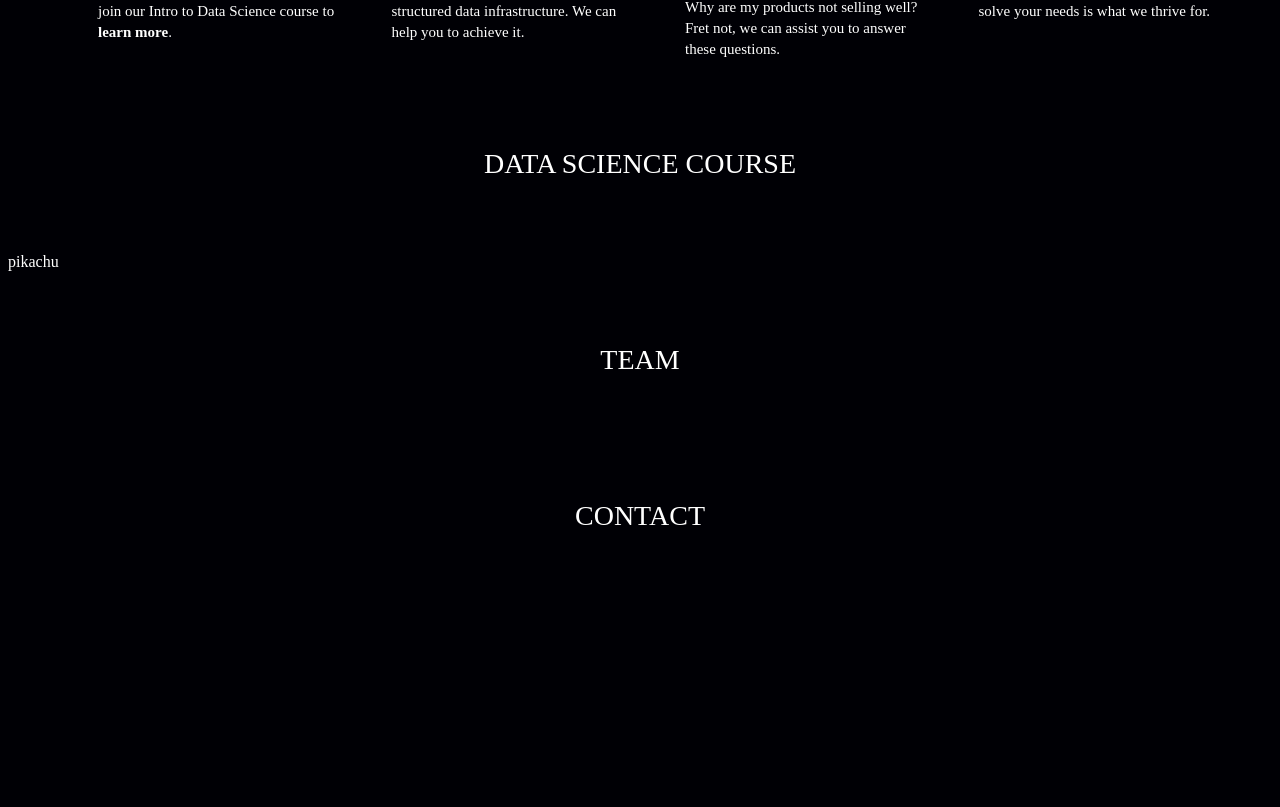
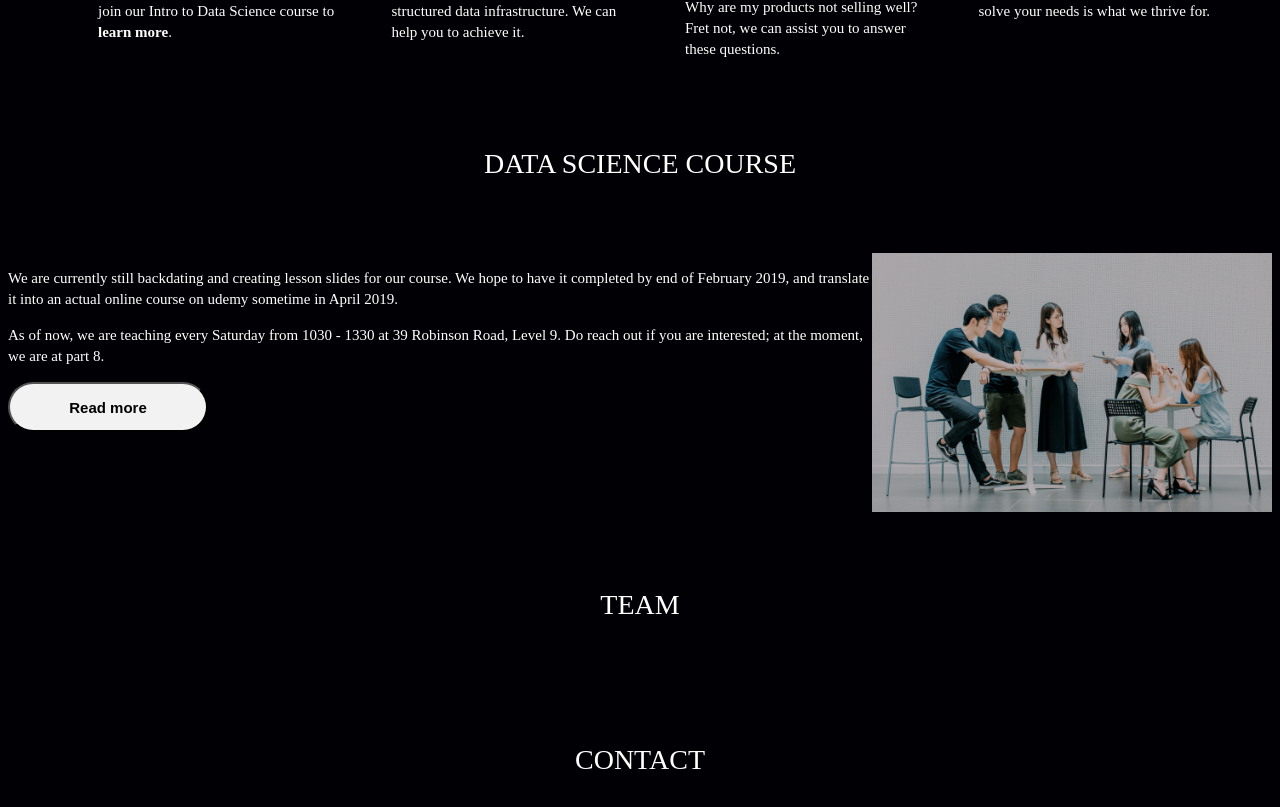
Before and after one commit to ongdominic/uptick, a Gatsby app: page / in a window 1280 px wide. Shown: the part 833-1640 px from the top of the page. Before the commit the page ends 1438 px from the top, so only its background shows below. Built offline with nearby package versions, Linux system fonts and the light colour scheme.

Commit message:
Button added

```diff
--- a/src/images/index.js
+++ b/src/images/index.js
@@ -4,6 +4,7 @@ import Logo from "./logo.png";
 import Learning from "./learning.png";
 import Analytics from "./analytics.png";
 import Infrastructure from "./infrastructure.png";
+import Course from "./course.png";
 import Shuming from "./shumingpeh.png";
 import Timothy from "./timothy.png";
 
@@ -18,6 +19,7 @@ export default {
   Learning,
   Analytics,
   Infrastructure,
+  Course,
   Shuming,
-    Timothy,
-}
+  Timothy
+};
--- a/src/pages/index.js
+++ b/src/pages/index.js
@@ -7,12 +7,11 @@ const {
   Learning,
   Infrastructure,
   Analytics,
-  Modeling
+  Modeling,
+  Course
 } = Images;
 
 // const Logo = Images.Logo;
-
-const het = "ya";
 
 const styles = {
   one: {
@@ -34,6 +33,13 @@ const styles = {
   four: {
     flex: 1,
     paddingRight: "50px"
+  },
+  five: {
+    flex: 1,
+    minWidth: "50%"
+  },
+  studypic: {
+    maxWidth: "400px"
   },
   icon: {
     maxWidth: "60%",
@@ -105,8 +111,52 @@ const BodyContent = () => {
   );
 };
 
-const Course = () => {
-  return <div>pikachu</div>;
+const MyOwnButton = props => {
+  const { text = "Button", style = {} } = props;
+  return (
+    <button
+      style={{
+        ...props.style,
+        ...style
+      }}
+    >
+      {text}
+    </button>
+  );
+};
+
+const DSCourse = () => {
+  return (
+    <div style={styles.two}>
+      <div style={styles.five}>
+        <p>
+          We are currently still backdating and creating lesson slides for our
+          course. We hope to have it completed by end of February 2019, and
+          translate it into an actual online course on udemy sometime in April
+          2019.
+        </p>
+        <p>
+          As of now, we are teaching every Saturday from 1030 - 1330 at 39
+          Robinson Road, Level 9. Do reach out if you are interested; at the
+          moment, we are at part 8.
+        </p>
+        <MyOwnButton
+          text="Read more"
+          style={{
+            background: "#F2F2F2",
+            height: "50px",
+            width: "200px",
+            fontSize: "15px",
+            fontWeight: "bold",
+            borderRadius: "30px"
+          }}
+        />
+      </div>
+      <div>
+        <img style={styles.studypic} src={Course} alt="" />
+      </div>
+    </div>
+  );
 };
 
 const Main = () => (
@@ -124,7 +174,7 @@ const Main = () => (
 
     <h2>DATA SCIENCE COURSE</h2>
 
-    <Course />
+    <DSCourse />
 
     <h2>TEAM</h2>
 
```
Lines whose indentation alone changed are shown as unchanged.
